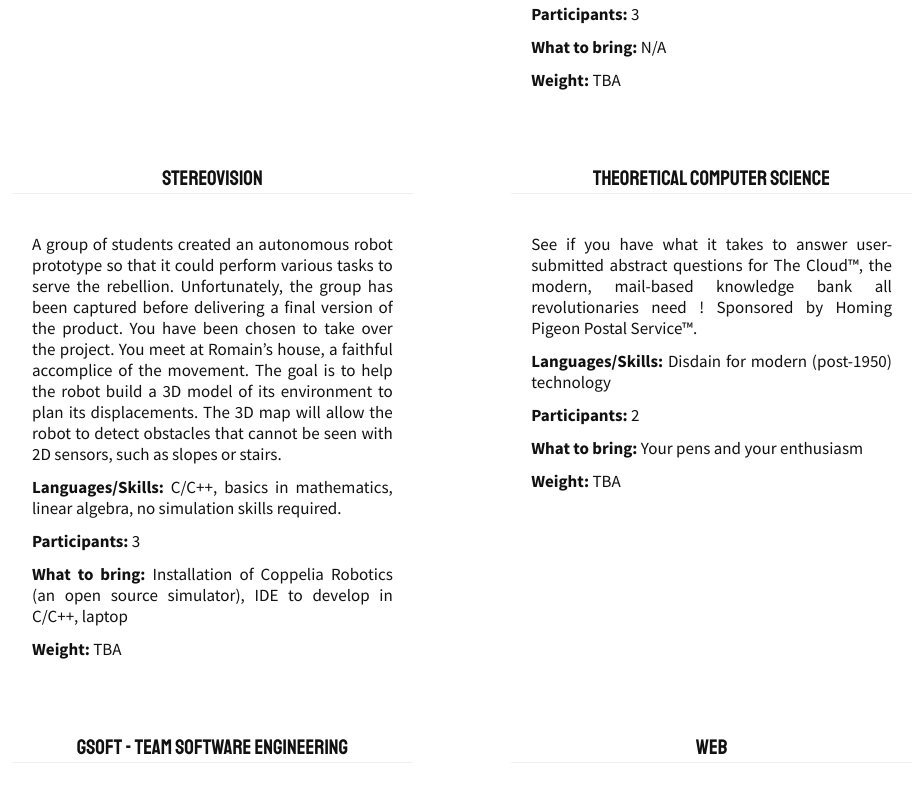
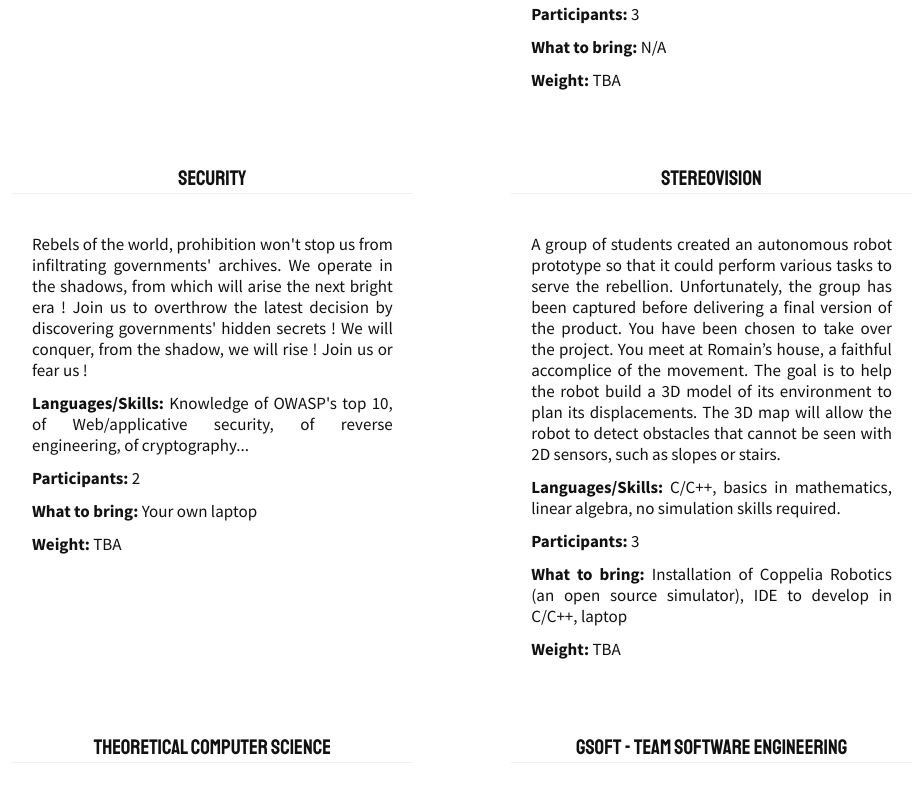
Before and after one commit to CFI-UL/csgames-watcher, a plain HTML site: page 2020.csgames.org/index.html in a window 1280 px wide. Shown: the part 2988-3788 px from the top of the page, without its empty margins (178-1101 px from the left). Drawn offline with nearby package versions, Linux system fonts and the light colour scheme.

Commit message:
Wed Jan 29 17:30:35 UTC 2020

```diff
--- a/2020.csgames.org/index.html
+++ b/2020.csgames.org/index.html
@@ -181,6 +181,21 @@ By accepting this mission, you and your colleagues will need to solve three sepa
 <div class="row">
 
   <div class="one-half column competition-card">
+    <h4 class="competition-title">Security</h4>
+      <p>Rebels of the world, prohibition won't stop us from infiltrating governments' archives. We operate in the shadows, from which will arise the next bright era ! Join us to overthrow the latest decision by discovering governments' hidden secrets ! We will conquer, from the shadow, we will rise ! Join us or fear us !
+
+</p>
+      <p><strong>Languages/Skills:</strong> Knowledge of OWASP's top 10, of Web/applicative security, of reverse engineering, of cryptography...</p>
+      <p><strong>Participants:</strong> 2</p>
+      <p><strong>What to bring:</strong> Your own laptop</p>
+      <p><strong>Weight:</strong> TBA</p>
+  </div>
+
+
+
+
+
+  <div class="one-half column competition-card">
     <h4 class="competition-title">Stereovision</h4>
       <p>A group of students created an autonomous robot prototype so that it could perform various tasks to serve the rebellion. Unfortunately, the group has been captured before delivering a final version of the product. You have been chosen to take over the project. You meet at Romain’s house, a faithful accomplice of the movement. The goal is to help the robot build a 3D model of its environment to plan its displacements. The 3D map will allow the robot to detect obstacles that cannot be seen with 2D sensors, such as slopes or stairs.</p>
       <p><strong>Languages/Skills:</strong> C/C++, basics in mathematics, linear algebra, no simulation skills required.</p>
@@ -189,9 +204,9 @@ By accepting this mission, you and your colleagues will need to solve three sepa
       <p><strong>Weight:</strong> TBA</p>
   </div>
 
+</div>
 
-
-
+<div class="row">
 
   <div class="one-half column competition-card">
     <h4 class="competition-title">Theoretical Computer Science</h4>
@@ -204,9 +219,9 @@ By accepting this mission, you and your colleagues will need to solve three sepa
       <p><strong>Weight:</strong> TBA</p>
   </div>
 
-</div>
 
-<div class="row">
+
+
 
   <div class="one-half column competition-card">
     <h4 class="competition-title">GSOFT - Team software engineering</h4>
@@ -217,9 +232,9 @@ By accepting this mission, you and your colleagues will need to solve three sepa
       <p><strong>Weight:</strong> TBA</p>
   </div>
 
+</div>
 
-
-
+<div class="row">
 
   <div class="one-half column competition-card">
     <h4 class="competition-title">Web</h4>
@@ -230,8 +245,9 @@ By accepting this mission, you and your colleagues will need to solve three sepa
       <p><strong>Weight:</strong> TBA</p>
   </div>
 
+
+
 </div>
-
 
         </div>
       </div>
```
Also changed, not shown: 1 other file.
